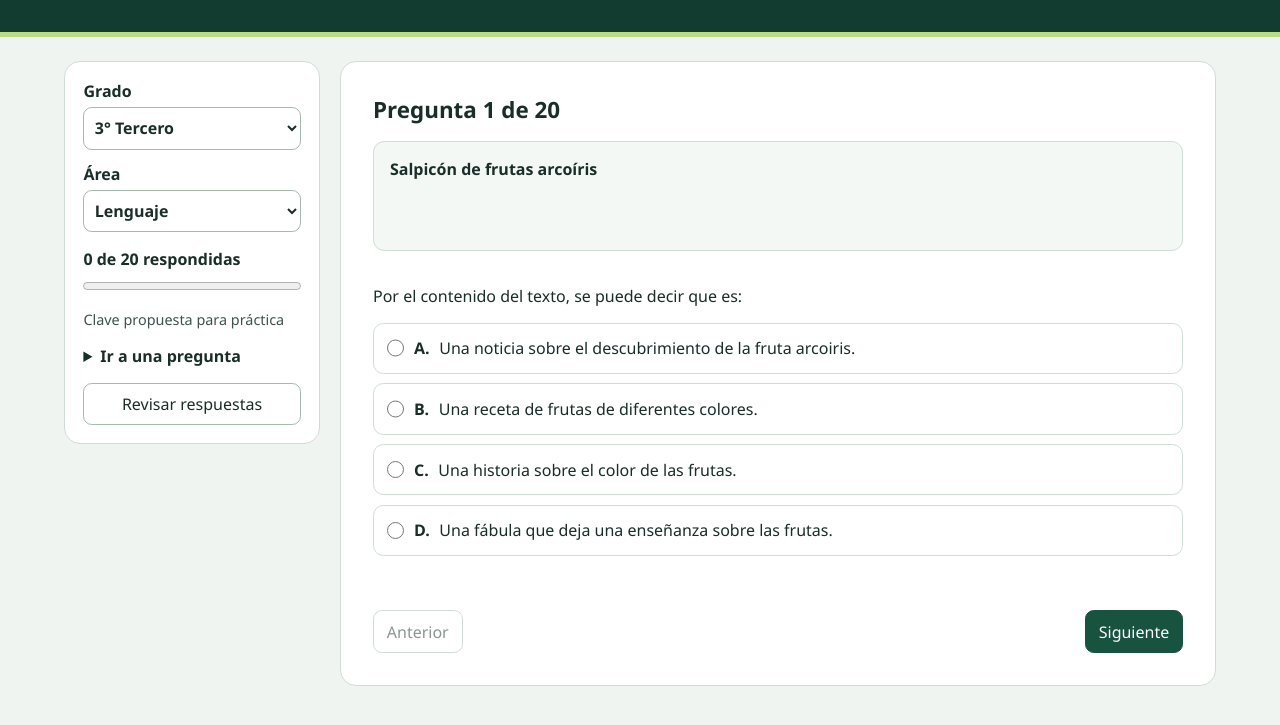
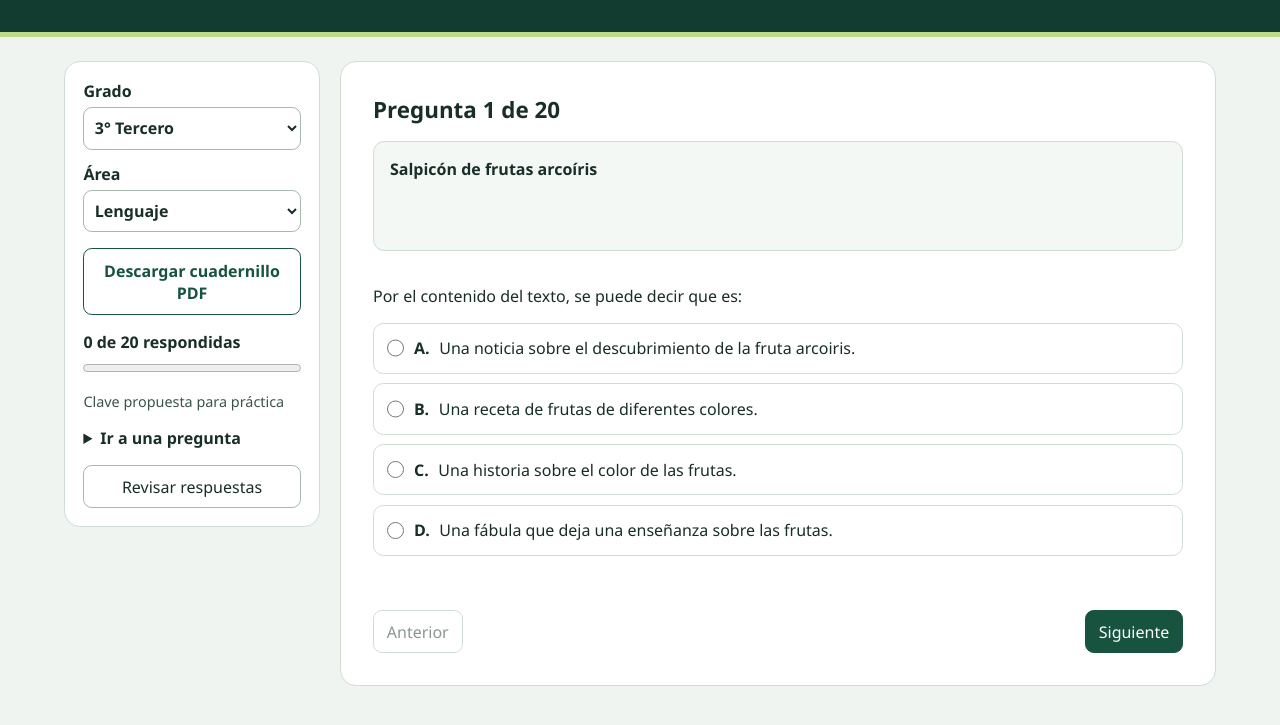
Before and after one commit to juanjoweb/qsqs-fase-3, a plain HTML site: page index.html in a window 1280 px wide. Shown: the part 155-880 px from the top of the page. Drawn offline with Linux system fonts and the light colour scheme.

Commit message:
Agregar cuadernillos PDF por grado y area

```diff
--- a/app.js
+++ b/app.js
@@ -163,6 +163,11 @@ function renderReview(section) {
 
 function render() {
   const section = currentArea();
+  const gradeNumber = currentGrade().label.match(/\d+/)[0];
+  const areaName = {1: 'Lenguaje', 2: 'Matematicas', 3: 'Socioemocionales'}[section.id];
+  const booklet = $('booklet');
+  booklet.href = 'cuadernillos/QSQS_Fase_3_Grado_' + gradeNumber + '_' + areaName + '.pdf';
+  booklet.setAttribute('aria-label', 'Descargar cuadernillo PDF de grado ' + gradeNumber + ', ' + section.label);
   $('keyNotice').hidden = section.id === 3;
   $('questionView').hidden = reviewing;
   $('reviewView').hidden = !reviewing;
--- a/estilos.css
+++ b/estilos.css
@@ -52,6 +52,8 @@ fieldset { margin: 0; padding: 0; border: 0; min-width: 0; }
 @media (max-width: 720px) { .layout { grid-template-columns: minmax(0, 1fr); } .filters { grid-template-columns: minmax(0,1fr) minmax(0,1.35fr); } }
 
 .key-notice { color: #3b534a; font-size: .9rem; margin: .6rem 0 1rem; }
+.booklet { display: block; margin: 0 0 1rem; padding: .65rem .8rem; border: 1px solid var(--accent); border-radius: .55rem; color: var(--accent); text-align: center; font-weight: 650; text-decoration: none; }
+.booklet:hover { background: #edf5ee; }
 .review-flag { display: inline-block; border-radius: .35rem; padding: .2rem .45rem; color: #663500; background: #fff0cc; font-size: .85rem; font-weight: 700; }
 #reviewFlag { margin: 0 0 .8rem; }
 .review-note { margin: .35rem 0 .8rem; }
--- a/index.html
+++ b/index.html
@@ -23,6 +23,7 @@
         <label>Grado<select id="grade"></select></label>
         <label>Área<select id="area"></select></label>
       </div>
+      <a id="booklet" class="booklet" download>Descargar cuadernillo PDF</a>
       <label for="progress" id="progressText"></label>
       <progress id="progress"></progress>
       <p id="keyNotice" class="key-notice">Clave propuesta para práctica</p>
```
Also changed, not shown: 12 other files.
